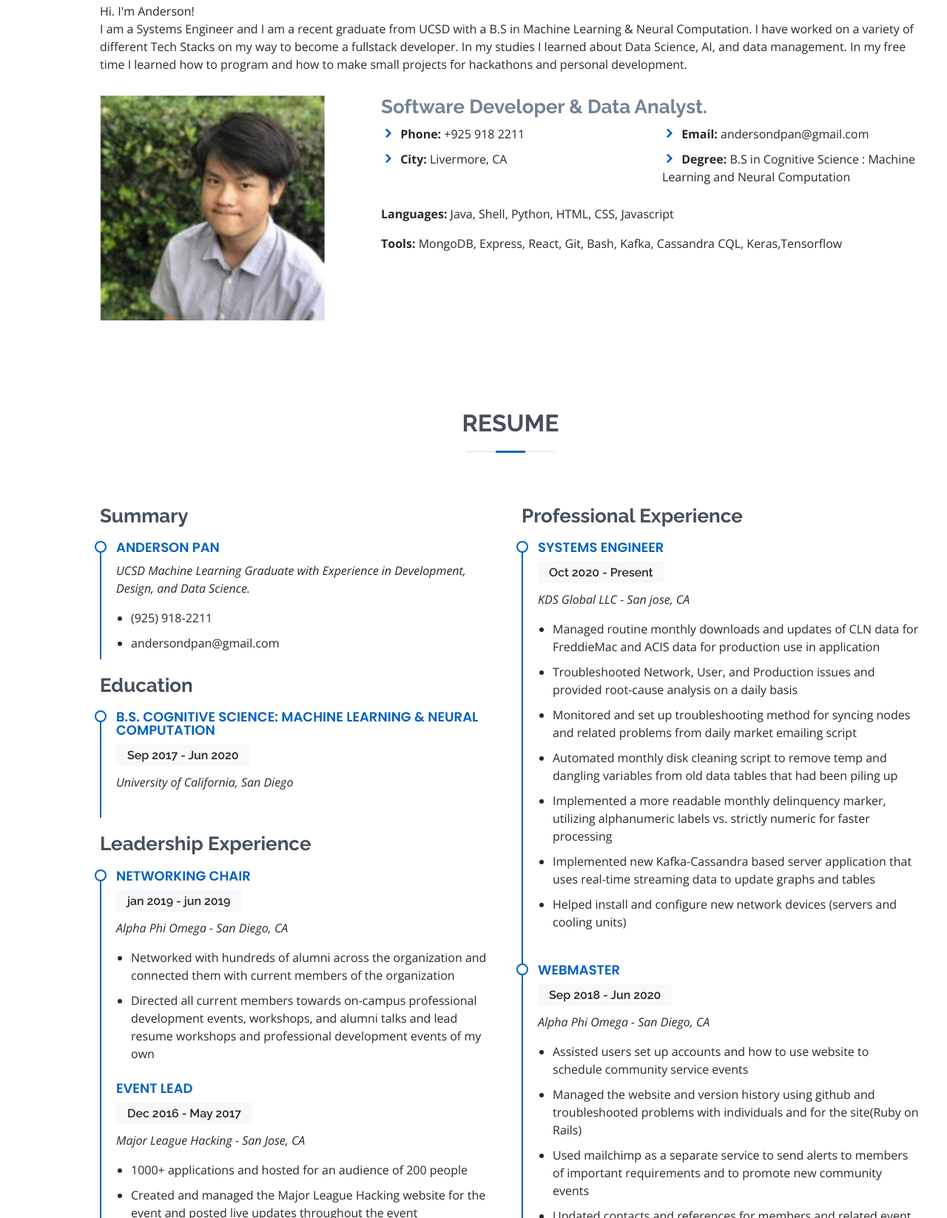
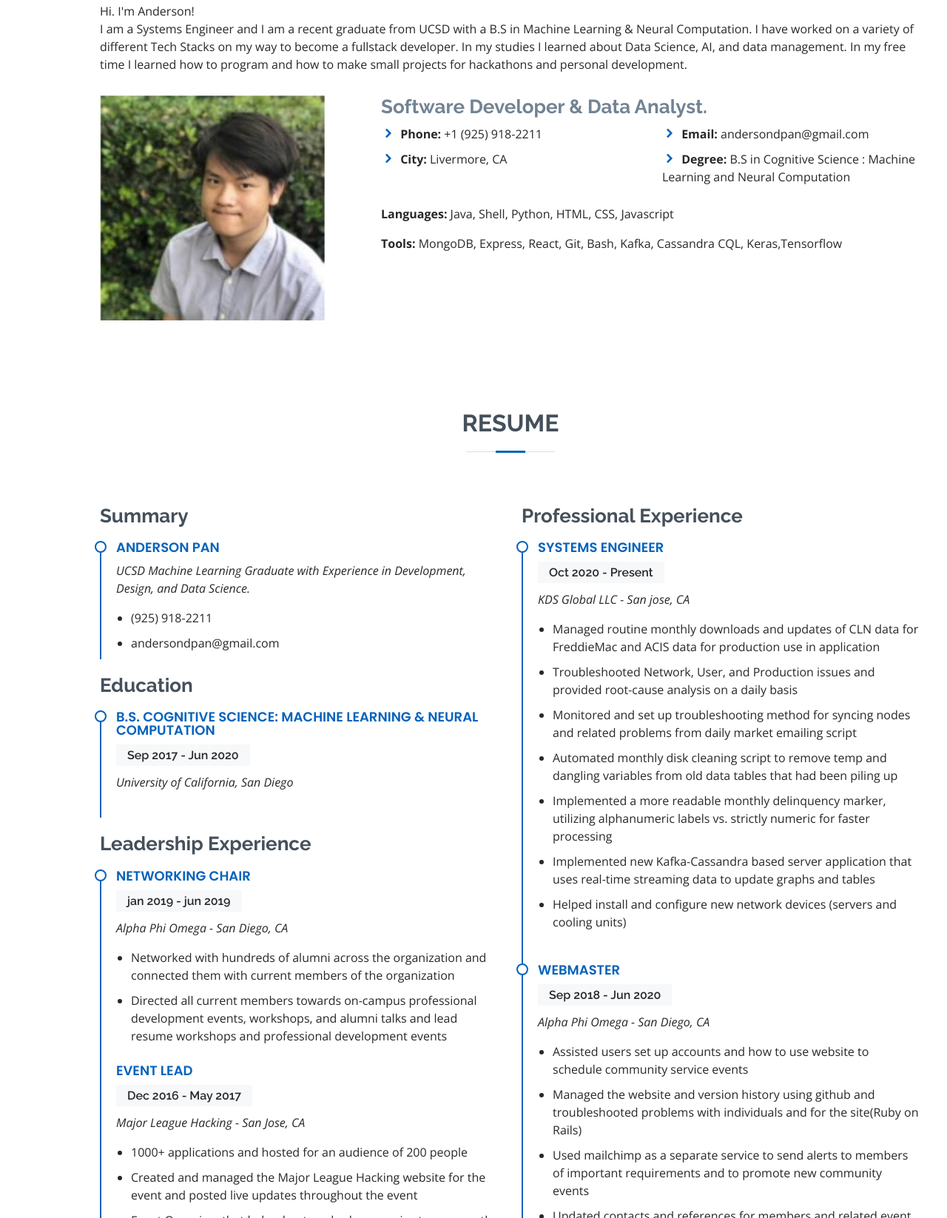
Before and after one commit to ando3pan/Anderson-Website, a plain HTML site: page index.html in a window 1280 px wide. Shown: the part 935-2581 px from the top of the page at 74% size. Drawn offline with nearby package versions, Linux system fonts and the light colour scheme.

Commit message:
Update index.html
text fixes

```diff
--- a/index.html
+++ b/index.html
@@ -87,7 +87,7 @@
             <div class="row">
               <div class="col-lg-6">
                 <ul>
-                  <li><i class="icofont-rounded-right"></i> <strong>Phone:</strong> +925 918 2211</li>
+                  <li><i class="icofont-rounded-right"></i> <strong>Phone:</strong> +1 (925) 918-2211</li>
                   <li><i class="icofont-rounded-right"></i> <strong>City:</strong> Livermore, CA</li>
                 </ul>
               </div>
@@ -143,7 +143,7 @@
               <p><em>Alpha Phi Omega - San Diego, CA </em></p>
               <ul>
                 <li>Networked with hundreds of  alumni across the organization and connected them with current members of the organization </li>
-                <li>Directed all current members towards on-campus professional development events, workshops, and alumni talks and lead resume workshops and professional development events of my own </li>
+                <li>Directed all current members towards on-campus professional development events, workshops, and alumni talks and lead resume workshops and professional development events</li>
               </ul>
               <h4>Event Lead</h4>
               <h5>Dec 2016 - May 2017</h5>
```
